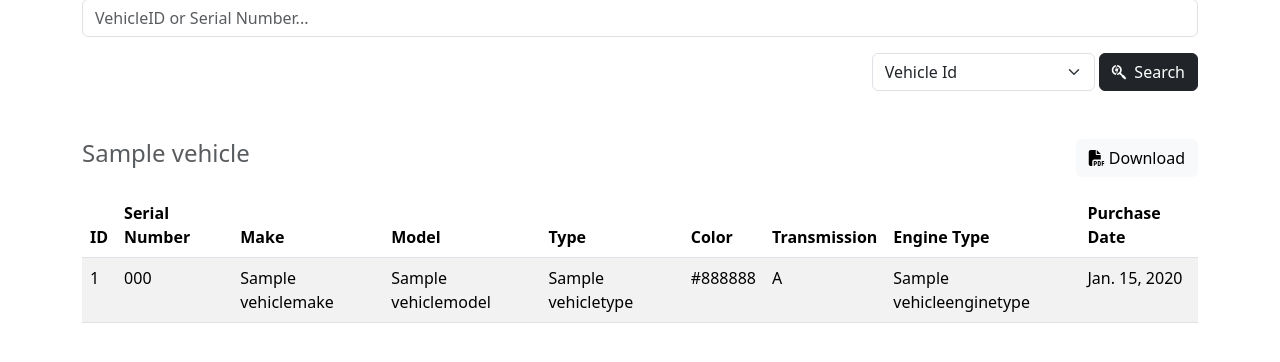
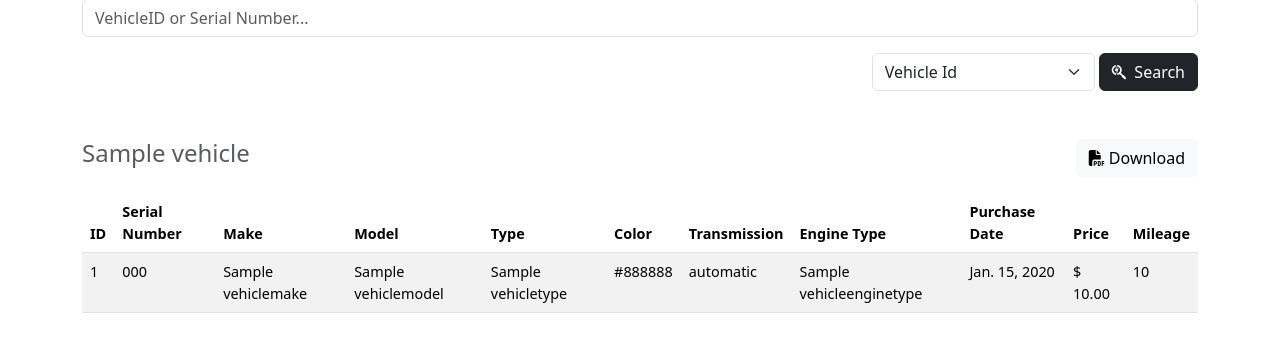
Before and after one commit to CJCB77/Vehicle-Manager, a Django app: template vehicle_manager/vehicle/templates/vehicle/index.html in a window 1280 px wide. Shown: the part 201-563 px from the top of the page. Run offline with Django 5.2, Linux system fonts and the light colour scheme; the template is opened without the code that fills it: values that come from a table or form of the project are taken from there, others are empty; tables that the repository leaves empty hold one stand-in row (values such as "Sample post"); some libraries are stand-ins or nearby versions.

Commit message:
Added fields to vehicle model

```diff
--- a/vehicle_manager/vehicle/models.py
+++ b/vehicle_manager/vehicle/models.py
@@ -64,8 +64,8 @@ class VehicleEngineType(TimeStampedModel):
 
 class Vehicle(TimeStampedModel):
     TRANSMISSION_CHOICES = (
-        ('A', 'Automatic'),
-        ('M', 'Manual'),
+        ('automatic', 'Automatic'),
+        ('manual', 'Manual'),
     )
     name = models.CharField(_("Name"), max_length=50)
     serial_number = models.CharField(_("Serial Number"), max_length=17, unique=True)
@@ -73,8 +73,11 @@ class Vehicle(TimeStampedModel):
     vehicle_type = models.ForeignKey(VehicleType, verbose_name=_("Type"), on_delete=models.CASCADE)
     engine_type = models.ForeignKey(VehicleEngineType, verbose_name=_("Engine Type"), on_delete=models.CASCADE)
     color = models.CharField(_("Color"), max_length=50)
-    transmission = models.CharField(_("Transmission"), max_length=1, choices=TRANSMISSION_CHOICES)
+    transmission = models.CharField(_("Transmission"), choices=TRANSMISSION_CHOICES)
     purchase_date = models.DateField(_("Purchase Date"))
+    price = models.DecimalField(_("Price"), max_digits=10, decimal_places=2)
+    mileage = models.PositiveIntegerField(_("Mileage"))
+    year = models.PositiveIntegerField(_("Year"))
 
     class Meta:
         verbose_name = _("Vehicle")
--- a/vehicle_manager/vehicle/templates/vehicle/index.html
+++ b/vehicle_manager/vehicle/templates/vehicle/index.html
@@ -40,7 +40,7 @@
             </a>
         </div>
         <table class="table table-striped">
-            <thead>
+            <thead style="font-size: 0.9rem;">
                 <tr>
                     <th scope="col">ID</th>
                     <th scope="col">Serial Number</th>
@@ -51,9 +51,11 @@
                     <th scope="col">Transmission</th>
                     <th scope="col">Engine Type</th>
                     <th scope="col">Purchase Date</th>
+                    <th scope="col">Price</th>
+                    <th scope="col">Mileage</th>
                 </tr>
             </thead>
-            <tbody>
+            <tbody style="font-size: 0.9rem;">
                 <tr>
                     <td>{{vehicle.id}}</td>
                     <td>{{vehicle.serial_number}}</td>
@@ -64,6 +66,8 @@
                     <td>{{vehicle.transmission}}</td>
                     <td>{{vehicle.engine_type}}</td>
                     <td>{{vehicle.purchase_date}}</td>
+                    <td>$ {{vehicle.price}}</td>
+                    <td>{{vehicle.mileage}}</td>
                 </tr>
             </tbody>
         </table>
--- a/vehicle_manager/vehicle/templates/vehicle/reports/vehicle_report.html
+++ b/vehicle_manager/vehicle/templates/vehicle/reports/vehicle_report.html
@@ -72,6 +72,8 @@
                     <th scope="col">Transmission</th>
                     <th scope="col">Engine Type</th>
                     <th scope="col">Purchase Date</th>
+                    <th scope="col">Price</th>
+                    <th scope="col">Mileage</th>
                 </tr>
             </thead>
             <tbody>
@@ -85,6 +87,8 @@
                     <td>{{vehicle.transmission}}</td>
                     <td>{{vehicle.engine_type}}</td>
                     <td>{{vehicle.purchase_date}}</td>
+                    <td>${{vehicle.price}}</td>
+                    <td>{{vehicle.mileage}}</td>
                 </tr>
             </tbody>
         </table>
```
Also changed, not shown: vehicle_manager/vehicle/migrations/0003_vehicle_mileage_vehicle_price_vehicle_year_and_more.py (added).
